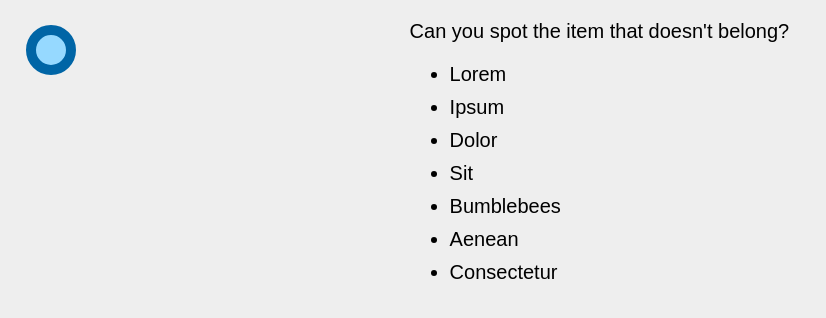
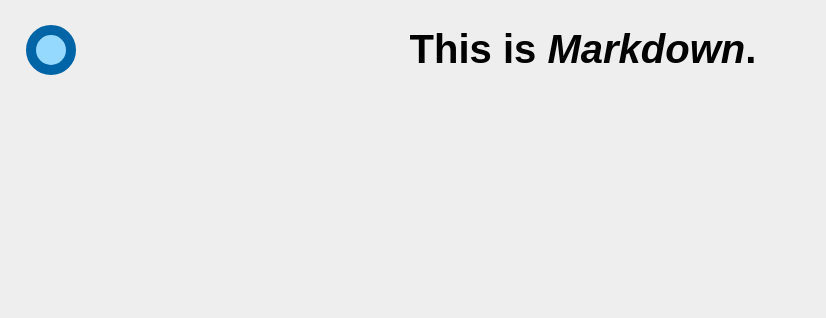
Before and after one commit to hankliu5/react-website, a React (Create React App) app: page / in a window 1280 px wide. Shown: the top 318 px of the page, without its empty margins (0-826 px from the left). Built offline with nearby package versions, Linux system fonts and the light colour scheme.

Commit message:
added marked to support markdown language.

```diff
--- a/package.json
+++ b/package.json
@@ -3,8 +3,10 @@
   "version": "0.1.0",
   "private": true,
   "dependencies": {
+    "marked": "^0.4.0",
     "react": "^16.4.0",
     "react-dom": "^16.4.0",
+    "react-marked": "^0.3.1",
     "react-scripts": "1.1.4"
   },
   "scripts": {
--- a/src/Context.js
+++ b/src/Context.js
@@ -1,24 +1,17 @@
 import React, { Component } from 'react';
+import marked from 'marked';
+
 import "./Context.css"
 
 class Context extends Component {
+
+    getMarkdownText() {
+        var rawMarkup = marked('# This is _Markdown_.', { sanitize: true });
+        return { __html: rawMarkup };
+    }
     render() {
         var visibility = this.props.menuVisibility ? "show" : "hide"
-
-        return(
-            <div id="context" className={visibility}>
-                <p>Can you spot the item that doesn't belong?</p>
-                <ul>
-                    <li>Lorem</li>
-                    <li>Ipsum</li>
-                    <li>Dolor</li>
-                    <li>Sit</li>
-                    <li>Bumblebees</li>
-                    <li>Aenean</li>
-                    <li>Consectetur</li>
-                </ul>
-            </div>
-        );
+        return <div id="context" className={visibility} dangerouslySetInnerHTML={this.getMarkdownText()} />
     }
 }
 
```
Also changed, not shown: 1 other file (tests, documents, lock files or other folders).
